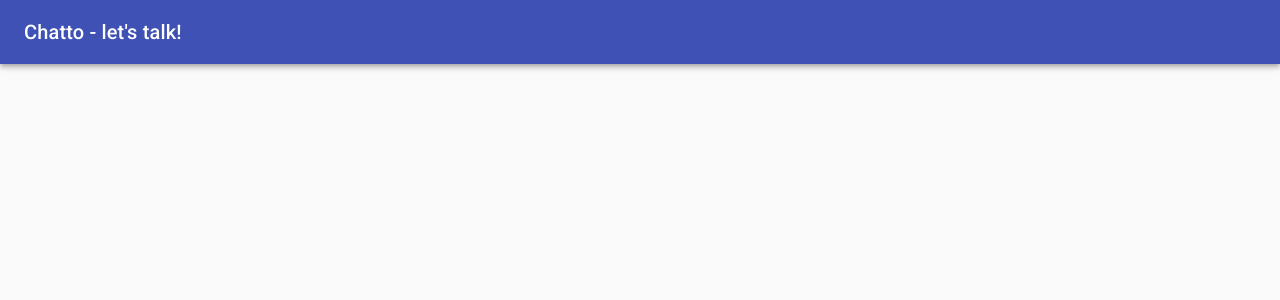
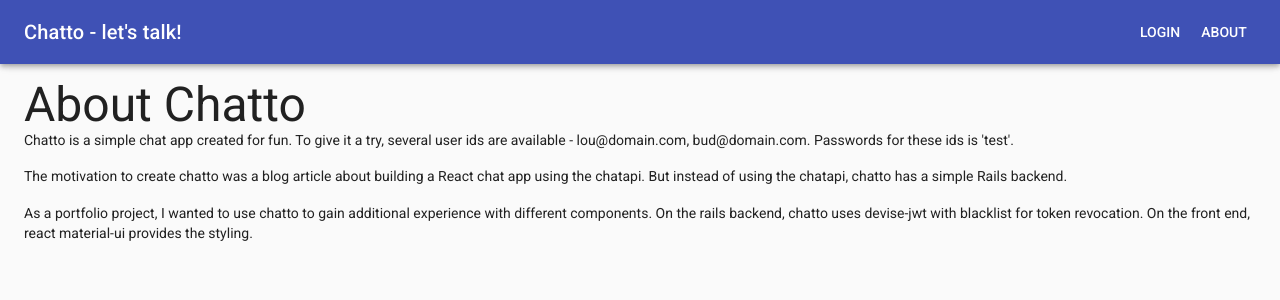
Before and after one commit to BarbaraPruz/chatto, a React (Create React App) app in the folder client/: page /about in a window 1280 px wide. Shown: the top 300 px of the page. Built offline with nearby package versions, Linux system fonts and the light colour scheme.

Commit message:
Add About and improve Navbar.

```diff
--- /dev/null
+++ b/client/src/components/About.js
@@ -0,0 +1,39 @@
+import React, {Component} from 'react';
+
+import Typography from '@material-ui/core/Typography';
+import withStyles from '@material-ui/core/styles/withStyles'
+
+import styles from 'components/Style'
+
+class About extends Component {
+
+    render() {
+        const { classes } = this.props;
+
+        return (
+            <main className={classes.main}>
+                <Typography component="h1" variant="h3">
+                    About Chatto
+                </Typography>
+                <Typography paragraph>
+                    Chatto is a simple chat app created for fun.  To give it a try,
+                    several user ids are available - lou@domain.com, bud@domain.com.
+                    Passwords for these ids is 'test'.
+                </Typography>
+                <Typography paragraph>
+                    The motivation to create chatto was a blog article about building
+                    a React chat app using the chatapi.  But instead of using the
+                    chatapi, chatto has a simple Rails backend.
+                </Typography>
+                <Typography paragraph>
+                    As a portfolio project, I wanted to use chatto to gain additional experience
+                    with different components.  On the rails backend, chatto uses devise-jwt with
+                    blacklist for token revocation.   On the front end, react material-ui provides
+                    the styling.
+                </Typography>
+            </main>
+        )
+    }
+};
+
+export default withStyles(styles)(About);
--- a/client/src/components/NavBar.js
+++ b/client/src/components/NavBar.js
@@ -10,24 +10,34 @@ import Button from '@material-ui/core/Button';
 
 
 class NavBar extends Component {
-    render() {
-        //let userOptions=<NavLink to="/login" exact >Login</NavLink> ;
-        let logoutOption=null;
+
+    renderLinks() {
         if (this.props.userLoggedIn) {
-            //userOptions =
-                //<NavLink to="/rooms" exact >Rooms</NavLink>
-            logoutOption =
+            return (
+                <React.Fragment>
+                    <Button color="inherit" component={Link} to="/about">ABOUT</Button>
+                    <Button color="inherit" component={Link} to="/rooms">ROOMS</Button>
                     <Button color="inherit" component={Link} to="/logout">LOGOUT</Button>
-                //<NavLink to={`/logout`} exact>Logout</NavLink>
+                </React.Fragment>
+            )
+        } else {
+            return (
+                <React.Fragment>
+                    <Button color="inherit" component={Link} to="/">LOGIN</Button>
+                    <Button color="inherit" component={Link} to="/about">ABOUT</Button>
+                </React.Fragment>
+            )
+        }
     }
 
+    render() {
          return (
-            <AppBar position="static">
+            <AppBar position="fixed">
                 <Toolbar>
                     <Typography variant="h6" color="inherit" style={{ flex: 1 }} >
                         Chatto - let's talk!
                     </Typography>
-                {logoutOption}
+                    {this.renderLinks()}
                 </Toolbar>
             </AppBar>
         );
--- a/client/src/components/Style.js
+++ b/client/src/components/Style.js
@@ -1,5 +1,6 @@
 const styles = theme => ({
   main: {
+    marginTop: theme.spacing.unit * 10, // account for fixed navbar
     marginLeft: theme.spacing.unit * 3,
     marginRight: theme.spacing.unit * 3,
   },
--- a/client/src/index.js
+++ b/client/src/index.js
@@ -11,6 +11,8 @@ import LoginForm from 'components/LoginForm';
 import Logout from 'components/Logout';
 import Rooms from 'components/Rooms';
 import Room from 'components/Room';
+import About from 'components/About';
+
 import rootReducer from './reducers';
 import NavBar from 'components/NavBar';
 import MuiThemeProvider from '@material-ui/core/styles/MuiThemeProvider';
@@ -33,6 +35,7 @@ ReactDOM.render(
                 <Route path="/" exact component={LoginForm} />
                 <Route path="/login"  component={LoginForm} />
                 <Route path="/logout"  component={Logout} />
+                <Route path="/about" component={About} />
                 <Route path="/rooms" component={Rooms} />
                 <Route path="/room/:roomId" component={Room} />
             </MuiThemeProvider>
```
Lines whose indentation alone changed are shown as unchanged.
